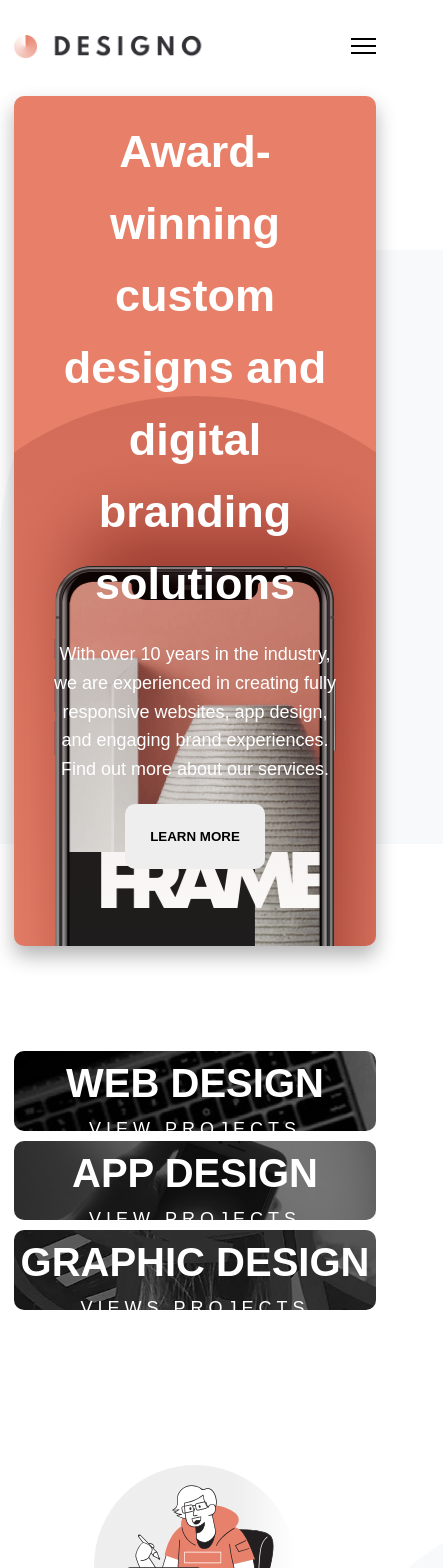
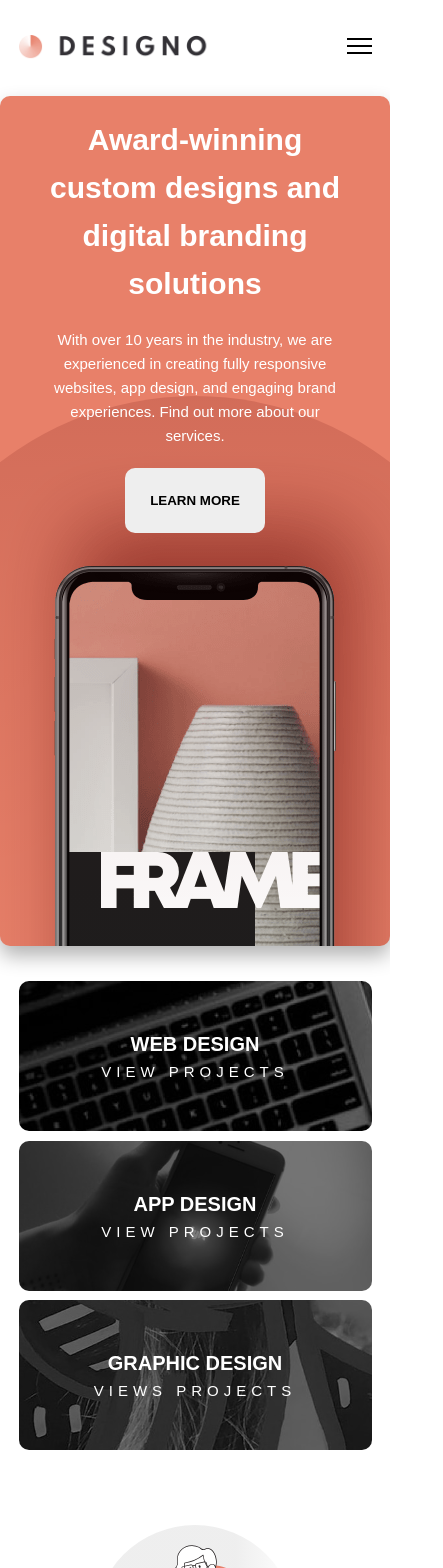
Before and after one commit to GeorgeFlood/Designo, a React (Vite) app: page / in a window 390 px wide. Shown: the top 1568 px of the page, 443 px wide, since content can reach past the window. Built offline with nearby package versions, Linux system fonts and the light colour scheme.

Commit message:
home page completely responsive

```diff
--- a/src/components/footer.css
+++ b/src/components/footer.css
@@ -74,3 +74,28 @@ footer {
     flex-direction: column;
   }
 }
+
+@media (max-width: 768px) {
+  .Logo-nav {
+    flex-direction: column;
+    justify-content: center;
+    margin-top: 5rem;
+  }
+
+  .navbar {
+    flex-direction: column;
+  }
+  .address-links {
+    flex-direction: column;
+    text-align: center;
+    justify-content: center;
+  }
+
+  .footer-contact {
+    margin: 4rem 0;
+  }
+
+  .socialLinks {
+    justify-content: space-between;
+  }
+}
--- a/src/pages/home.css
+++ b/src/pages/home.css
@@ -239,3 +239,50 @@
     margin-top: 5rem;
   }
 }
+
+@media (max-width: 768px) {
+  .intro {
+    grid-column: 2 / 10;
+  }
+  .head--info {
+    width: 100%;
+  }
+
+  .head--info h1 {
+    font-size: 3rem;
+  }
+  .head--info p {
+    font-size: 1.5rem;
+  }
+
+  .web-design,
+  .graphic-design,
+  .app-design {
+    height: 15rem;
+    position: relative;
+  }
+
+  .web-design {
+    bottom: 7rem;
+  }
+
+  .graphic-design {
+    top: 7rem;
+  }
+
+  .web-design h1,
+  .graphic-design h1,
+  .app-design h1 {
+    font-size: 2rem;
+  }
+
+  .web-design p,
+  .graphic-design p,
+  .app-design p {
+    font-size: 1.5rem;
+  }
+
+  .passionate {
+    margin-top: 6rem;
+  }
+}
--- a/src/pages/ourCompany.css
+++ b/src/pages/ourCompany.css
@@ -161,3 +161,8 @@
     border-radius: 10px 10px 0 0;
   }
 }
+
+@media (max-width: 768px) {
+  .comp-container {
+  }
+}
```
